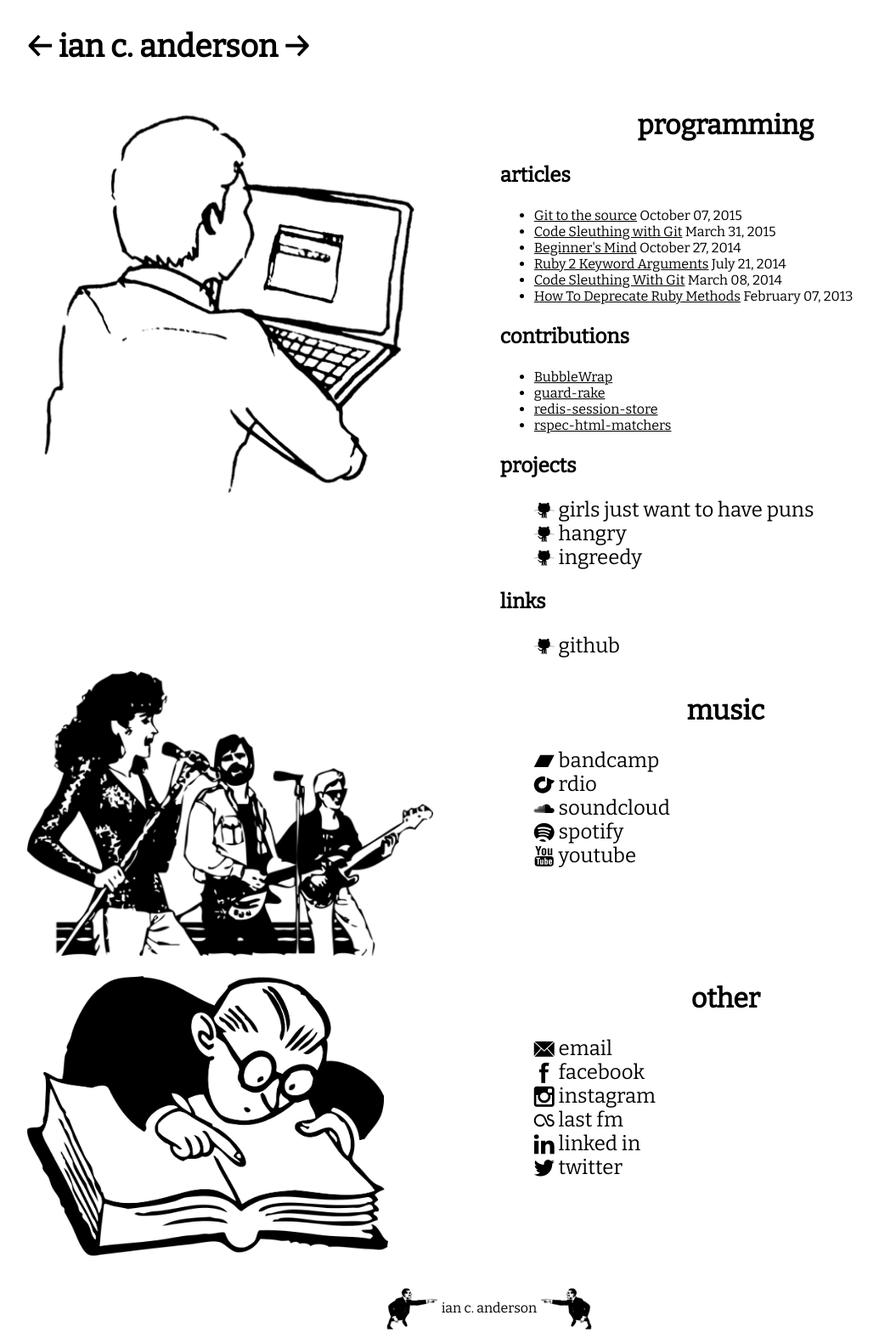
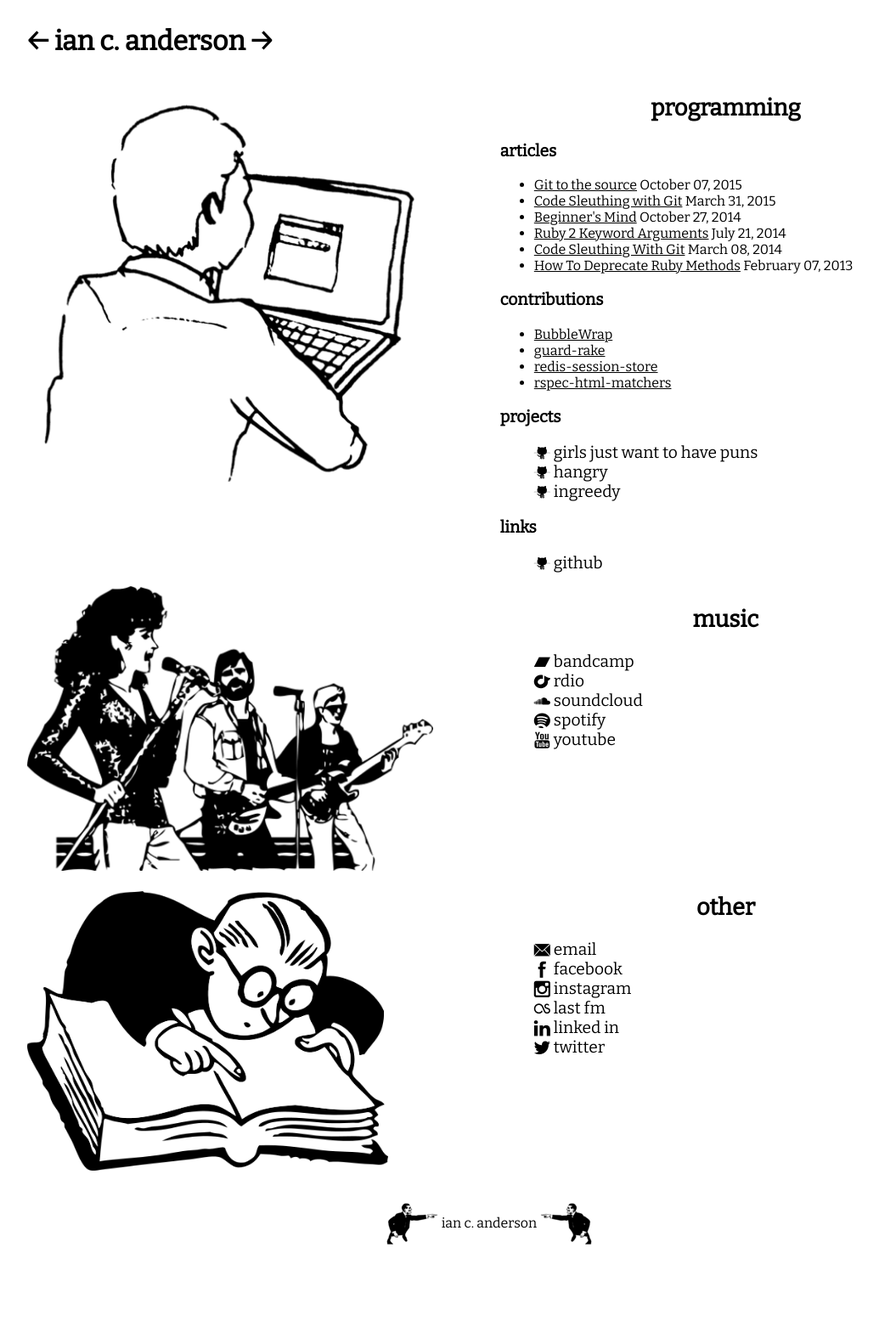
Before and after one commit to iancanderson/iancanderson.github.com, a Jekyll site: the page built from index.html, in a window 1280 px wide. Shown: the whole page at 85% size, without its empty margins (64-1099 px from the left). Built offline with Jekyll 4.4.1, drawn with Linux system fonts in a browser that asks for light colours; some web fonts are replaced; after the commit the page ends 1475 px from its top, so only the background shows below that.

Commit message:
Simplify styles

```diff
--- a/assets/_home.scss
+++ b/assets/_home.scss
@@ -39,7 +39,7 @@
       text-decoration: none;
     }
     li {
-      font-size: 1.5rem;
+      font-size: 1.2rem;
     }
   }
 
--- a/css/main.css
+++ b/css/main.css
@@ -314,7 +314,7 @@
     #container ul.brand-links a {
       text-decoration: none; }
     #container ul.brand-links li {
-      font-size: 1.5rem; }
+      font-size: 1.2rem; }
   #container #other-image img {
     width: 80%;
     padding-top: 20px; }
@@ -363,23 +363,13 @@
     color: green; }
 
 h1 {
-  font-size: 2.3rem; }
+  font-size: 2.0rem; }
 
 h2 {
-  font-size: 2rem;
+  font-size: 1.7rem;
   text-align: center; }
 
 h3 {
-  font-size: 1.5rem; }
-
-@media screen and (max-width: 640px) {
-  h1 {
-    font-size: 2.0rem; }
-
-  h2 {
-    font-size: 1.7rem; }
-
-  h3 {
-    font-size: 1.2rem; } }
+  font-size: 1.2rem; }
 
 /*# sourceMappingURL=main.css.map */
```
Also changed, not shown: assets/main.scss (+3 -15 lines), 1 other file.
